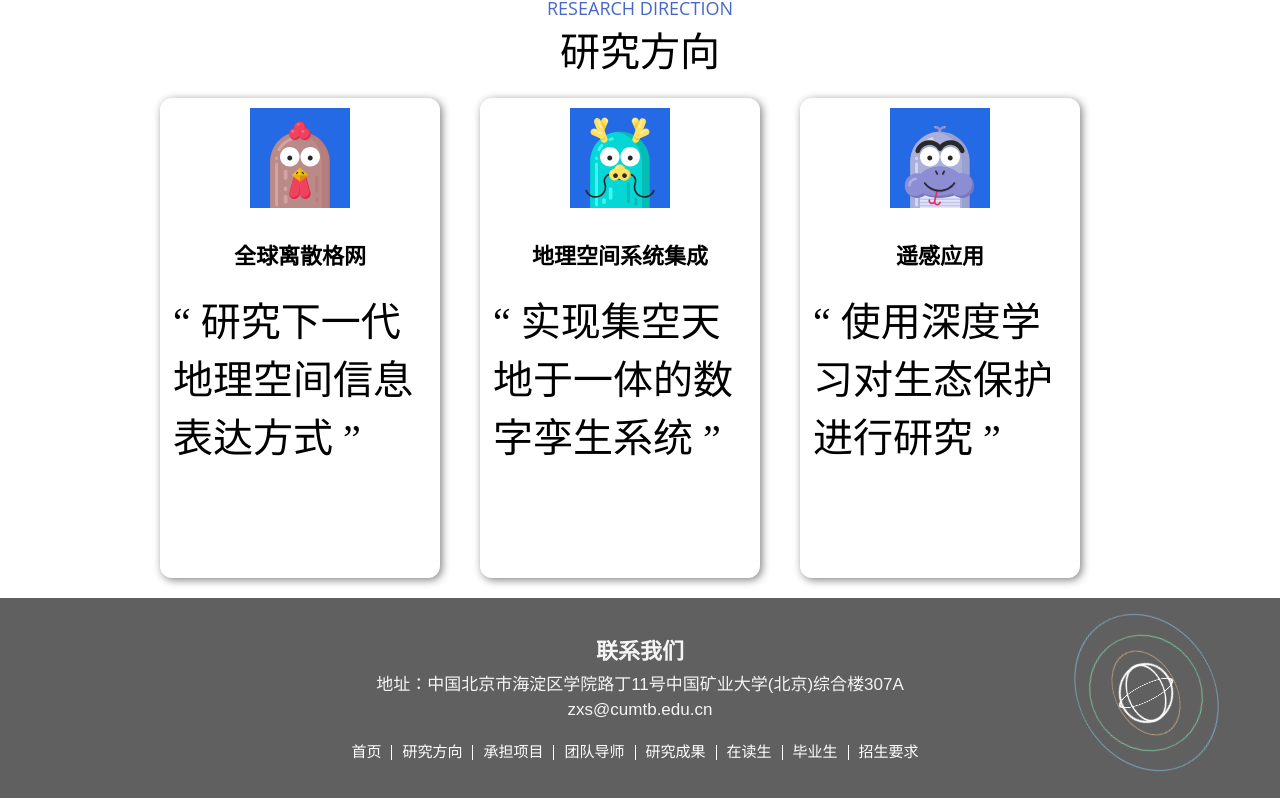
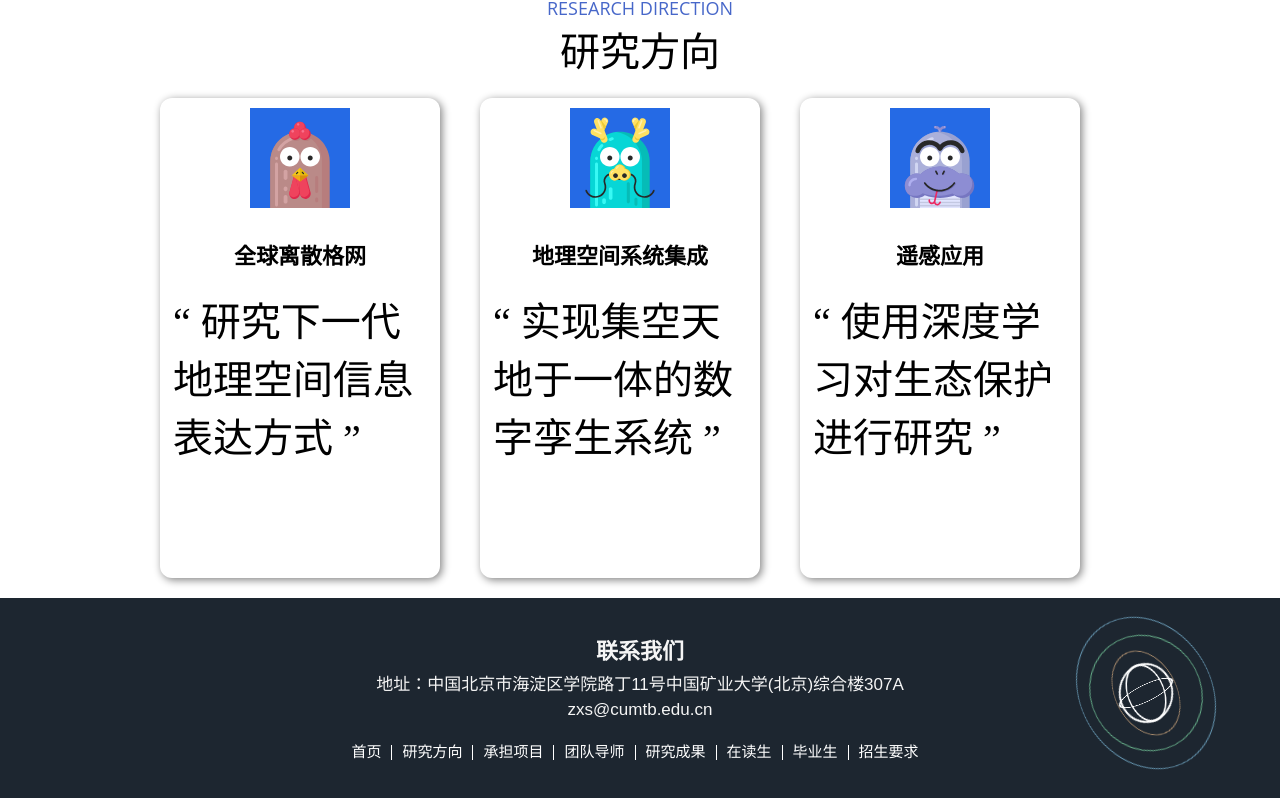
Before and after one commit to LancerLee428/LabWebSite, a React (Vite) app: page / in a window 1280 px wide. Shown: the part 1370-2170 px from the top of the page. Built offline with nearby package versions, Linux system fonts and the light colour scheme; the HTML template or start-up script is replaced by a standard one.

Commit message:
fix: 清除footer星轨高度浮动

```diff
--- a/src/common/index.less
+++ b/src/common/index.less
@@ -27,8 +27,8 @@
     }
 
     .blue-orbit {
-      width: 165px;
-      height: 165px;
+      width: 160px;
+      height: 160px;
       border: 1px solid #91daffa5;
       -webkit-animation: spin3D 3s linear .2s infinite;
     }
--- a/src/components/Footer/index.less
+++ b/src/components/Footer/index.less
@@ -5,7 +5,7 @@
   flex-direction: column;
   justify-content: center;
   align-items: center;
-  background-color: #606060;
+  background-color: #1d2630;
   width: 100vw;
   .inner-footer{
     position: relative;
```
